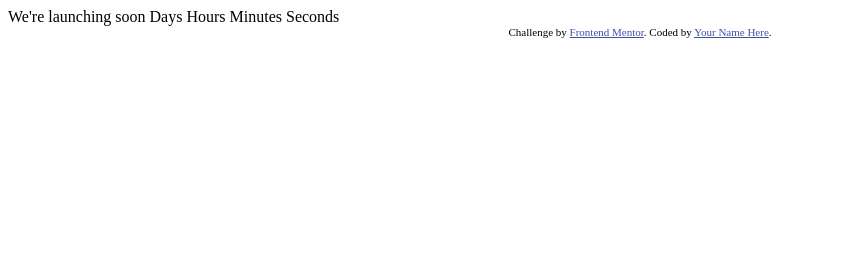
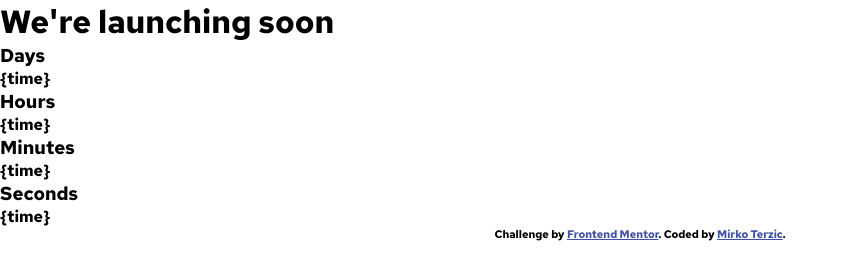
Before and after one commit to mirkoterzic/Launch-Countdown, a plain HTML site: page index.html in a window 1280 px wide. Shown: the whole page, without its empty margins (0-848 px from the left). Drawn offline with Linux system fonts and the light colour scheme.

Commit message:
added a bit of style

```diff
--- a/index.html
+++ b/index.html
@@ -1,31 +1,61 @@
 <!DOCTYPE html>
 <html lang="en">
   <head>
-  <meta charset="UTF-8">
-  <meta name="viewport" content="width=device-width, initial-scale=1.0"> <!-- displays site properly based on user's device -->
+    <meta charset="UTF-8" />
+    <meta name="viewport" content="width=device-width, initial-scale=1.0" />
+    <!-- displays site properly based on user's device -->
 
-  <link rel="icon" type="image/png" sizes="32x32" href="./images/favicon-32x32.png">
-
+    <link
+      rel="icon"
+      type="image/png"
+      sizes="32x32"
+      href="./images/favicon-32x32.png"
+    />
+    <link rel="stylesheet" href="style.css" />
     <title>Frontend Mentor | Launch countdown timer</title>
-
-  <!-- Feel free to remove these styles or customise in your own stylesheet 👍 -->
-  <style>
-    .attribution { font-size: 11px; text-align: center; }
-    .attribution a { color: hsl(228, 45%, 44%); }
-  </style>
+    <link rel="preconnect" href="https://fonts.googleapis.com" />
+    <link rel="preconnect" href="https://fonts.gstatic.com" crossorigin />
+    <link
+      href="https://fonts.googleapis.com/css2?family=Red+Hat+Text:ital,wght@0,700;1,700&display=swap"
+      rel="stylesheet"
+    />
   </head>
   <body>
-
-  We're launching soon
-
-  Days
-  Hours
-  Minutes
-  Seconds
+    <div class="container">
+      <h1>We're launching soon</h1>
+      <div class="countdown">
+        <div>
+          <h3>Days</h3>
+          <p>{time}</p>
+        </div>
+        <div>
+          <h3>Hours</h3>
+          <p>{time}</p>
+        </div>
+        <div>
+          <h3>Minutes</h3>
+          <p>{time}</p>
+        </div>
+        <div>
+          <h3>Seconds</h3>
+          <p>{time}</p>
+        </div>
+      </div>
+    </div>
 
     <div class="attribution">
-    Challenge by <a href="https://www.frontendmentor.io?ref=challenge" target="_blank">Frontend Mentor</a>.
-    Coded by <a href="#">Your Name Here</a>.
+      Challenge by
+      <a
+        href="https://www.frontendmentor.io?ref=challenge"
+        target="_blank"
+        rel="noreferrer"
+        >Frontend Mentor</a
+      >. Coded by
+      <a target="_blank" rel="noreferrer" href="https://github.com/mirkoterzic"
+        >Mirko Terzic</a
+      >.
     </div>
+
+    <script src="./script.js"></script>
   </body>
 </html>
--- /dev/null
+++ b/style.css
@@ -0,0 +1,21 @@
+* {
+  margin: 0;
+  padding: 0;
+  box-sizing: border-box;
+}
+img {
+  max-width: 100%;
+}
+ul {
+  list-style-type: none;
+}
+body {
+  font-family: "Red Hat Text", sans-serif;
+}
+.attribution {
+  font-size: 11px;
+  text-align: center;
+}
+.attribution a {
+  color: hsl(228, 45%, 44%);
+}
```
Also changed, not shown: script.js (added). Lines whose indentation alone changed are shown as unchanged.
